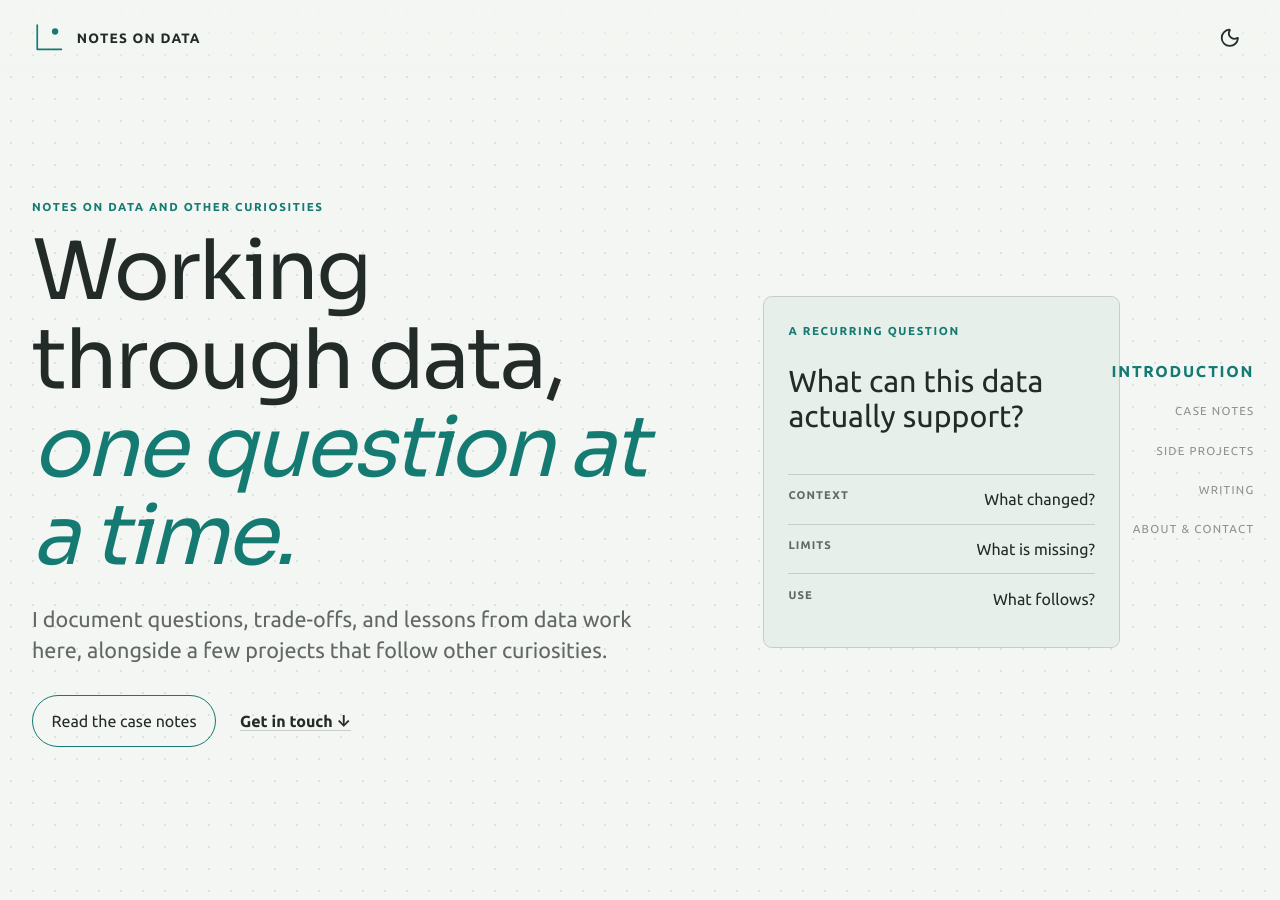
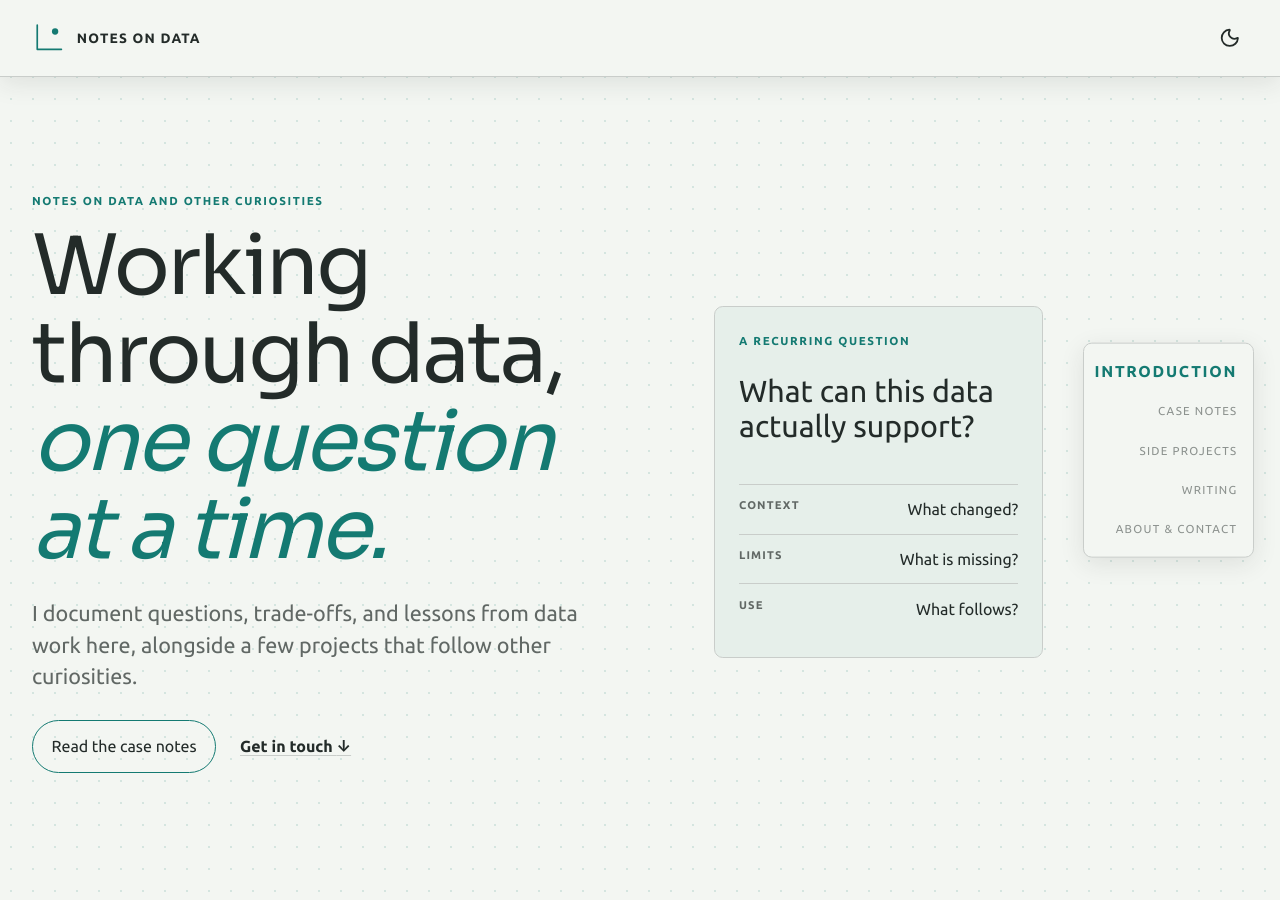
Before and after one commit to Pejhan/Pejhan, a Jekyll site: the page built from index.html, in a window 1280 px wide and 900 px high. Built offline with Jekyll 4.4.1, drawn with Linux system fonts in a browser that asks for light colours; nearby versions of some CDN libraries; some of the changed text lies outside the part shown.

Commit message:
A distinct navbar

```diff
--- a/assets/css/main.css
+++ b/assets/css/main.css
@@ -179,8 +179,8 @@ em {
   z-index: 10;
   top: 0;
   border-bottom: 1px solid var(--line);
-  background: color-mix(in srgb, var(--paper) 94%, transparent);
-  backdrop-filter: blur(12px);
+  background: var(--paper);
+  box-shadow: 0 0.4rem 1.5rem color-mix(in srgb, var(--ink) 10%, transparent);
 }
 
 .header-inner,
@@ -254,9 +254,6 @@ em {
   position: fixed;
   right: 0;
   left: 0;
-  border-bottom: 0;
-  background: linear-gradient(to bottom, color-mix(in srgb, var(--paper) 96%, transparent), transparent);
-  backdrop-filter: none;
   pointer-events: none;
 }
 
@@ -271,6 +268,11 @@ em {
   z-index: 20;
   top: 50%;
   right: clamp(0.75rem, 2vw, 2rem);
+  padding: 0.75rem 1rem;
+  border: 1px solid var(--line);
+  border-radius: var(--radius-soft);
+  background: var(--paper);
+  box-shadow: 0 0.4rem 1.5rem color-mix(in srgb, var(--ink) 10%, transparent);
   transform: translateY(-50%);
 }
 
@@ -360,7 +362,7 @@ em {
   height: 100svh;
   min-height: 100svh;
   max-height: 100svh;
-  padding-right: clamp(6rem, 10vw, 9rem);
+  padding-right: clamp(10.25rem, 16vw, 13rem);
   overflow: hidden;
   scroll-snap-align: start;
   scroll-snap-stop: always;
@@ -816,12 +818,12 @@ em {
 }
 
 .home-page .hero {
-  padding-block: 4.75rem 2rem;
+  padding-block: 6rem 2rem;
 }
 
 .home-page .section {
   display: flex;
-  padding-block: clamp(4.75rem, 7svh, 6rem) clamp(2rem, 5svh, 4rem);
+  padding-block: max(6rem, 7svh) clamp(2rem, 5svh, 4rem);
   flex-direction: column;
   justify-content: center;
 }
@@ -1143,7 +1145,7 @@ em {
   }
 
   .home-page .snap-section {
-    padding-right: 6.5rem;
+    padding-right: 8.5rem;
   }
 
   .home-page .section-heading {
@@ -1217,7 +1219,7 @@ em {
 
 @media (max-height: 44rem) {
   .home-page .section {
-    padding-block: 4.5rem 1.25rem;
+    padding-block: 6rem 1.25rem;
   }
 
   .home-page .section-heading {
@@ -1259,9 +1261,6 @@ em {
 
   .home-page .site-header {
     position: sticky;
-    border-bottom: 1px solid var(--line);
-    background: color-mix(in srgb, var(--paper) 96%, transparent);
-    backdrop-filter: blur(12px);
     pointer-events: auto;
   }
 
@@ -1287,6 +1286,10 @@ em {
   .home-page .section-nav {
     position: static;
     width: 100%;
+    padding: 0;
+    border: 0;
+    border-radius: 0;
+    box-shadow: none;
     transform: none;
     grid-column: 1 / -1;
     grid-row: 2;
```
Also changed, not shown: Gemfile (line endings or trailing spaces).
